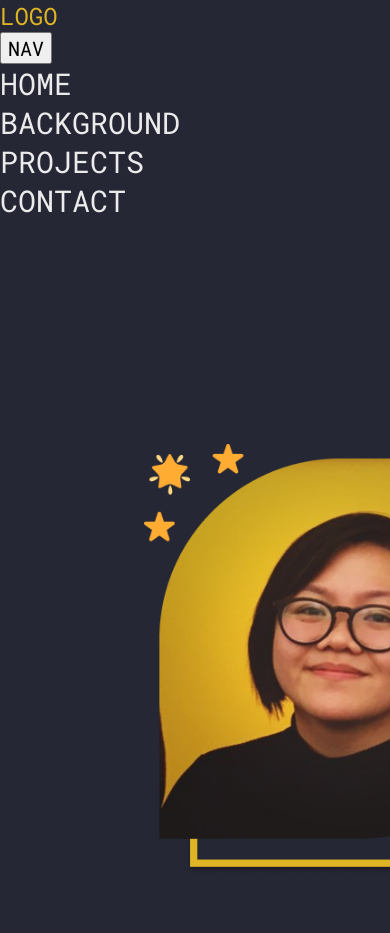
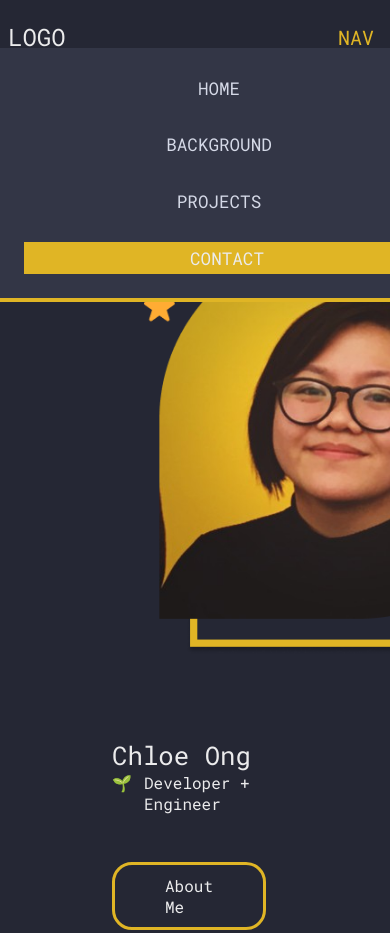
Before and after one commit to chloeLeighOng/Personal-Website, a plain HTML site: page index.html in a window 390 px wide. Shown: the top 933 px of the page. Drawn offline with Linux system fonts and the light colour scheme.

Commit message:
New Nav CSS
- Added new nav CSS to allow responsive change from mobile to tablet/desktop

- changed some class names and added roles for css responsiveness functionality

```diff
--- a/index.html
+++ b/index.html
@@ -20,24 +20,24 @@
         <nav>
             <div class="container nav-container">
                 <a href="/" class="logo-link">
-                    <h2>LOGO</h2>
+                    <h2 class="logo">LOGO</h2>
                 </a>
                 <div class="nav-wrapper">
-                    <button class="btn btn--menu" id="menu-btn" aria-expanded="false" aria-controls="menu">
+                    <button class="btn btn--menu" id="menu-btn" aria-expanded="false" aria-controls="menu" aria-label="Open mobile nav">
                         <h2>NAV</h2>
                     </button>
-                    <ul>
-                        <li>
-                            <a href="/" class="nav-link btn">HOME</a>
+                    <ul role="menubar" class="nav-links" id="menu">
+                        <li role="none">
+                            <a role="menuitem" href="/" class="nav-link btn">HOME</a>
                         </li>
-                        <li>
-                            <a href="#" class="nav-link btn">BACKGROUND</a>
+                        <li role="none">
+                            <a role="menuitem" href="#" class="nav-link btn">BACKGROUND</a>
                         </li>
-                        <li>
-                            <a href="#" class="nav-link btn">PROJECTS</a>
+                        <li role="none">
+                            <a role="menuitem" href="#" class="nav-link btn">PROJECTS</a>
                         </li>
-                        <li>
-                            <a href="#" class="nav-link btn">CONTACT</a>
+                        <li role="none">
+                            <a role="menuitem" href="#" class="nav-link btn--accent">CONTACT</a>
                         </li>
                     </ul>
                 </div>
--- a/styles.css
+++ b/styles.css
@@ -101,6 +101,121 @@ a:hover {
 
 
 /* Navigation Bar */
+nav {
+    position: fixed;
+    z-index: 10;
+    width: 100%;
+    padding-block: 1.2rem;
+    background-color: transparent;
+    transition: background-color 800ms cubic-bezier(0.64, 0.04, 0.26, 0.87);
+}
+
+nav.active {
+    background-color: var(--landing-footer-bg-color);
+
+}
+
+.nav-container {
+    display: flex;
+    justify-content: space-between;
+    align-items:center;
+}
+
+.logo {
+    /* ADJUST LATER */
+    margin-inline: 0.5rem;
+    width: clamp(3rem, 8vw, 7.5rem);
+    display: grid;
+    place-items: center;
+}
+
+.logo-link:focus-visible,
+.nav-link:focus-visible {
+    outline: 4px solid var(--accent);
+    outline-offset: 0.2em;
+    border-radius: 0.5rem;
+}
+
+.nav-links {
+    display: flex;
+    align-items: center;
+    flex-direction: column;
+    gap: 1.5rem;
+    transform: translate3s(0, -200%, 0);
+    position: absolute;
+    z-index: -1;
+    top: 3rem;
+    left: 0;
+    right: 0;
+    background-color: var(--landing-footer-bg-color);
+    padding: 1.5rem;
+    border-bottom: 4px solid var(--accent-color);
+    text-align: center;
+}
+
+.nav-links.activated {
+    transition: transform 0.4s cubic-bezier(0.64, 0.04, 0.26, 0.87);
+}
+
+.btn {
+    color: var(--main-text-color);
+    text-decoration: none;
+    padding: 0.3rem 1.5rem;
+    cursor: pointer;
+    border-radius: 0.5rem;
+}
+
+.btn--accent {
+    background-color: var(--accent-color);
+    padding: 0.3rem 2rem;
+}
+
+.btn--menu {
+    color: var(--accent-color);
+    background-color: transparent;
+    border: none;
+    display: grid;
+    place-items: center;
+    padding-inline: 1rem;
+    transition: transform 0.3s cubic-bezier(0.64, 0.04, 0.26, 0.87);
+}
+
+li[role="none"], .nav-link {
+    width: 100%;
+    display: block;
+    font-size: 1.1rem;
+    text-transform: uppercase;
+}
+
+.btn--menu[aria-expanded="true"]{
+    transform: rotate(180deg);
+}
+
+.btn--menu[aria-expanded="true"] + .nav-links {
+    transform: rotate(0, 0, 0);
+}
+
+@media (min-width: 768px) {
+    .btn--menu {
+        display: none;
+    }
+
+    .nav-links {
+        position: static;
+        transform: translate3d(0, 0, 0);
+        flex-direction: row;
+        border: 0;
+        z-index: 0;
+        padding: 0;
+        inset: 0;
+        background-color: transparent;
+    }
+
+    li[role="none"], .nav-link{
+        width: initial;
+    }
+}
+
 
 
 /* Landing */
```
